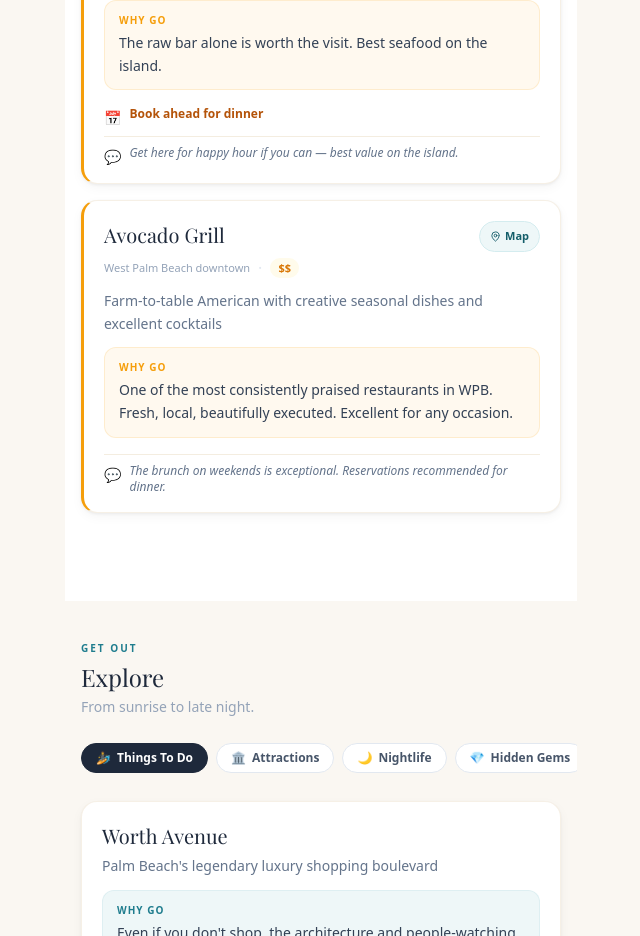
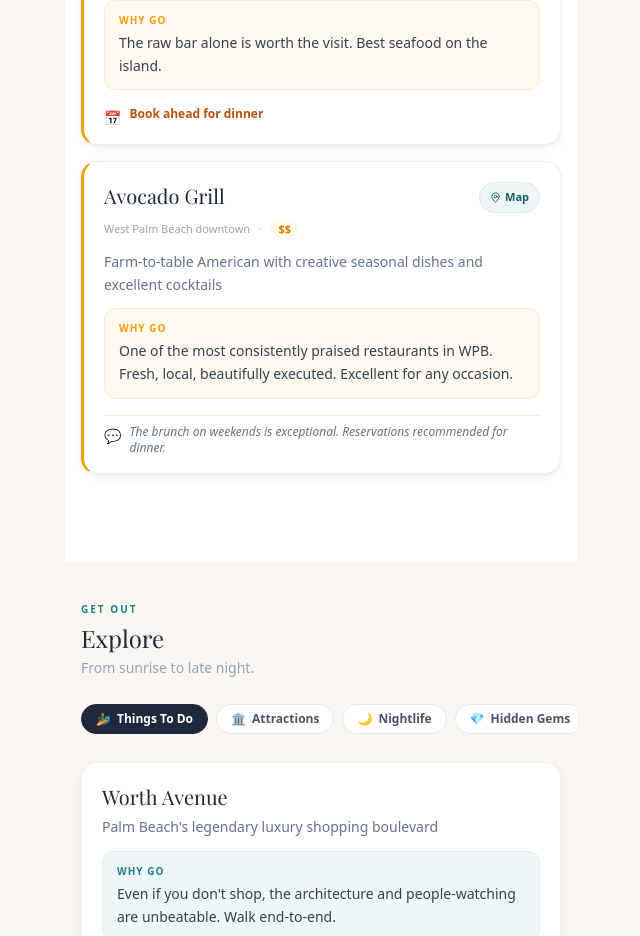
Before and after one commit to ZbienVC/palm-beach-guide, a Next.js app: page / in a window 1280 px wide. Shown: the part 2060-2996 px from the top of the page, without its empty margins (319-959 px from the left). Built offline with nearby package versions, Linux system fonts and the light colour scheme; a web font is replaced by a local one.

Commit message:
fix: remove PB Catch from host picks (delete hostNote)

```diff
--- a/data/guide.ts
+++ b/data/guide.ts
@@ -186,7 +186,6 @@
       area: "Palm Beach – north island",
       mapsUrl: "https://maps.google.com/?q=PB+Catch+Palm+Beach",
       reservationTip: "Book ahead for dinner",
-      hostNote: "Get here for happy hour if you can — best value on the island.",
       walkMins: 23,
       driveMins: 7,
     },
```
